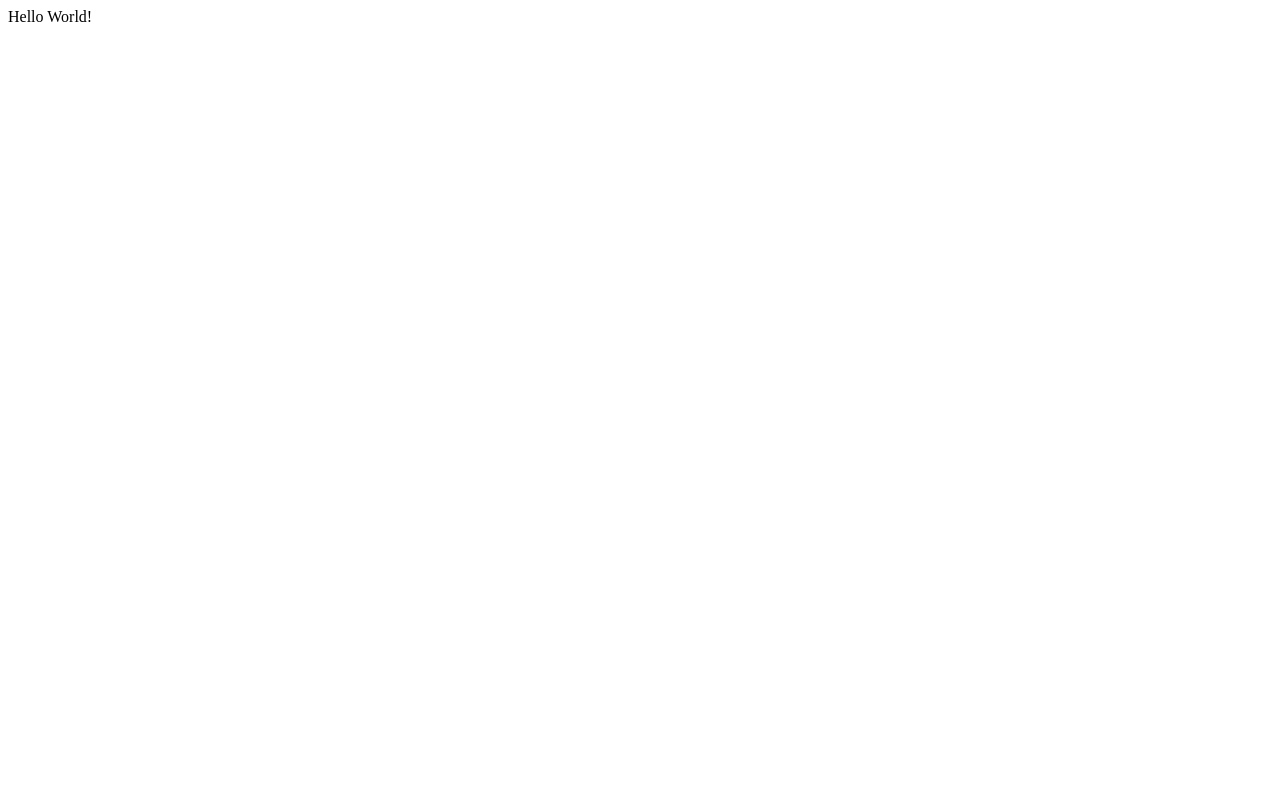
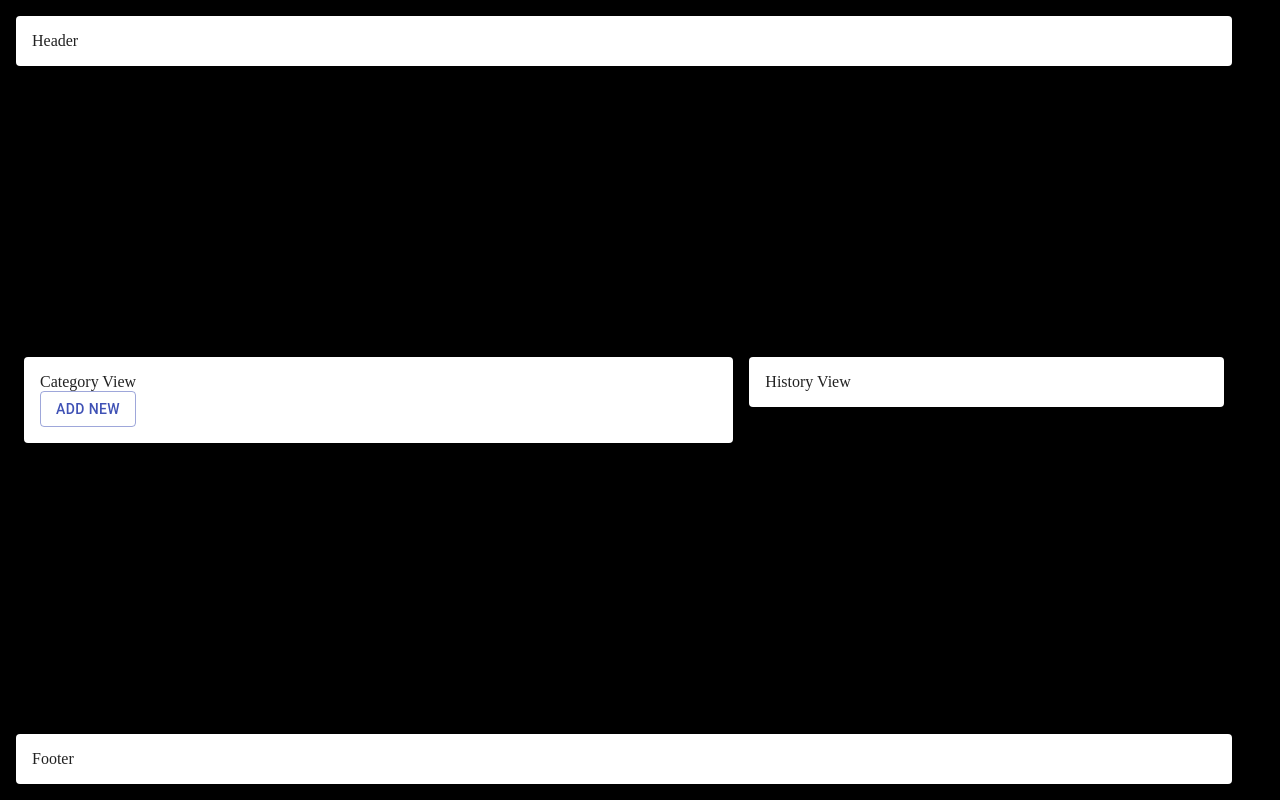
Before and after one commit to stefaneran/organizer, a React app: page / in a window 1280 px wide. Built offline with nearby package versions, Linux system fonts and the light colour scheme.

Commit message:
[Main] Basic UI update

```diff
--- a/package.json
+++ b/package.json
@@ -32,7 +32,11 @@
     "@babel/preset-typescript": "^7.6.0",
     "babel-loader": "^8.0.6",
     "babel-polyfill": "^6.26.0",
+    "css-loader": "^3.4.2",
     "html-webpack-plugin": "^3.2.0",
+    "node-sass": "^4.13.1",
+    "sass-loader": "^8.0.2",
+    "style-loader": "^1.1.3",
     "webpack": "^4.41.0",
     "webpack-cli": "^3.3.9",
     "webpack-dev-server": "^3.8.1"
--- a/src/App.tsx
+++ b/src/App.tsx
@@ -1,6 +1,8 @@
 import * as React from 'react';
 import { connect } from 'react-redux';
 import { load } from './store/reducer';
+import MainPage from './MainPage';
+import './styles.scss';
 
 interface IProps {
   load(): void;
@@ -16,7 +18,7 @@ const App = (props: IProps) => {
 
   return (
     <>
-      Hello World!
+      <MainPage />
     </>
   );
 
--- /dev/null
+++ b/src/MainPage.tsx
@@ -0,0 +1,23 @@
+import * as React from 'react';
+import { Grid, Paper } from '@material-ui/core';
+import { CategoryView } from './containers/CategoryView';
+import { HistoryView } from './containers/HistoryView';
+
+const MainPage = (props) => {
+  return (
+    <Grid id="main" justify="space-between" container direction="column">
+      <Paper id="header">Header</Paper>
+      <Grid id="content" container direction="row">
+        <Grid id="categories" item xs={7}>
+          <CategoryView />
+        </Grid>
+        <Grid id="history" item xs>
+          <HistoryView />
+        </Grid>
+      </Grid>
+      <Paper id="footer">Footer</Paper>
+    </Grid>
+  )
+}
+
+export default MainPage;
--- /dev/null
+++ b/src/containers/CategoryView/CategoryView.tsx
@@ -0,0 +1,21 @@
+import * as React from 'react';
+import { Grid, Paper, Button } from '@material-ui/core';
+
+const CategoryView = () => {
+  return (
+    <>
+      <Paper className="paper">
+        <Grid container direction="column">
+          Category View
+          <Grid id="category_actions" container direction="row">
+            <Grid item>
+              <Button variant="outlined" color="primary">Add New</Button>
+            </Grid>
+          </Grid>
+        </Grid>
+      </Paper>
+    </>
+  );
+}
+
+export default CategoryView;
--- /dev/null
+++ b/src/containers/CategoryView/index.tsx
@@ -0,0 +1 @@
+export { default as CategoryView } from './CategoryView';
--- /dev/null
+++ b/src/containers/HistoryView/HistoryView.tsx
@@ -0,0 +1,16 @@
+import * as React from 'react';
+import { Grid, Paper } from '@material-ui/core';
+
+const HistoryView = () => {
+  return (
+    <>
+      <Paper className="paper">
+        <Grid container>
+          History View
+        </Grid>
+      </Paper>
+    </>
+  );
+}
+
+export default HistoryView;
--- /dev/null
+++ b/src/containers/HistoryView/index.tsx
@@ -0,0 +1 @@
+export { default as HistoryView } from './HistoryView';
--- a/src/logic/categories/skill.ts
+++ b/src/logic/categories/skill.ts
@@ -3,7 +3,6 @@ import { ICategory, IHistoryLog } from './general';
 // Skill category stuff and logic
 
 interface ISkillCategory extends ICategory {
-  name: string;
   items: any[];
 }
 
--- /dev/null
+++ b/src/styles.scss
@@ -0,0 +1,52 @@
+html, body, #app, * {
+  box-sizing: border-box;
+  margin: 0;
+  padding: 0;
+}
+
+html, body, #app, #main {
+  height: 100%;
+  width: 100%;
+}
+
+body {
+  background-color: black;
+}
+
+#main {
+
+  #header {
+    width: 95%;
+    margin: 1em;
+    padding: 1em;
+  }
+
+  #content {
+    width: 95%;
+    margin: 1em;
+
+    #categories {
+      margin: 0.5em;
+
+      .paper {
+        padding: 1em;
+      }
+    }
+
+    #history {
+      margin: 0.5em;
+
+      .paper {
+        padding: 1em;
+      }
+    }
+
+  }
+
+  #footer {
+    width: 95%;
+    margin: 1em;
+    padding: 1em;
+  }
+
+}
--- a/webpack.config.js
+++ b/webpack.config.js
@@ -14,10 +14,7 @@ module.exports = {
   entry: ['babel-polyfill', path.resolve(__dirname, "src/index.tsx")],
 
   resolve: {
-    alias: {
-      "@packages": path.resolve(__dirname, './src/packages'),
-      "@constants": path.resolve(__dirname, './src/constants')
-    },
+    alias: {/** TO ADD LATER */},
     extensions: ['*', '.js', '.jsx', '.ts', '.tsx']
   },
 
@@ -32,7 +29,15 @@ module.exports = {
         test: /\.(js|jsx|ts|tsx)$/,
         exclude: /node_modules/,
         loader: 'babel-loader'
-      }
+      },
+      {
+        test: /\.s[ac]ss$/i,
+        use: [
+          { loader: 'style-loader' },
+          { loader: 'css-loader' },
+          { loader: 'sass-loader' }
+        ],
+      },
     ]
   },
 
```
Also changed, not shown: todo_technical.txt, 1 other file (tests, documents, lock files or other folders).
